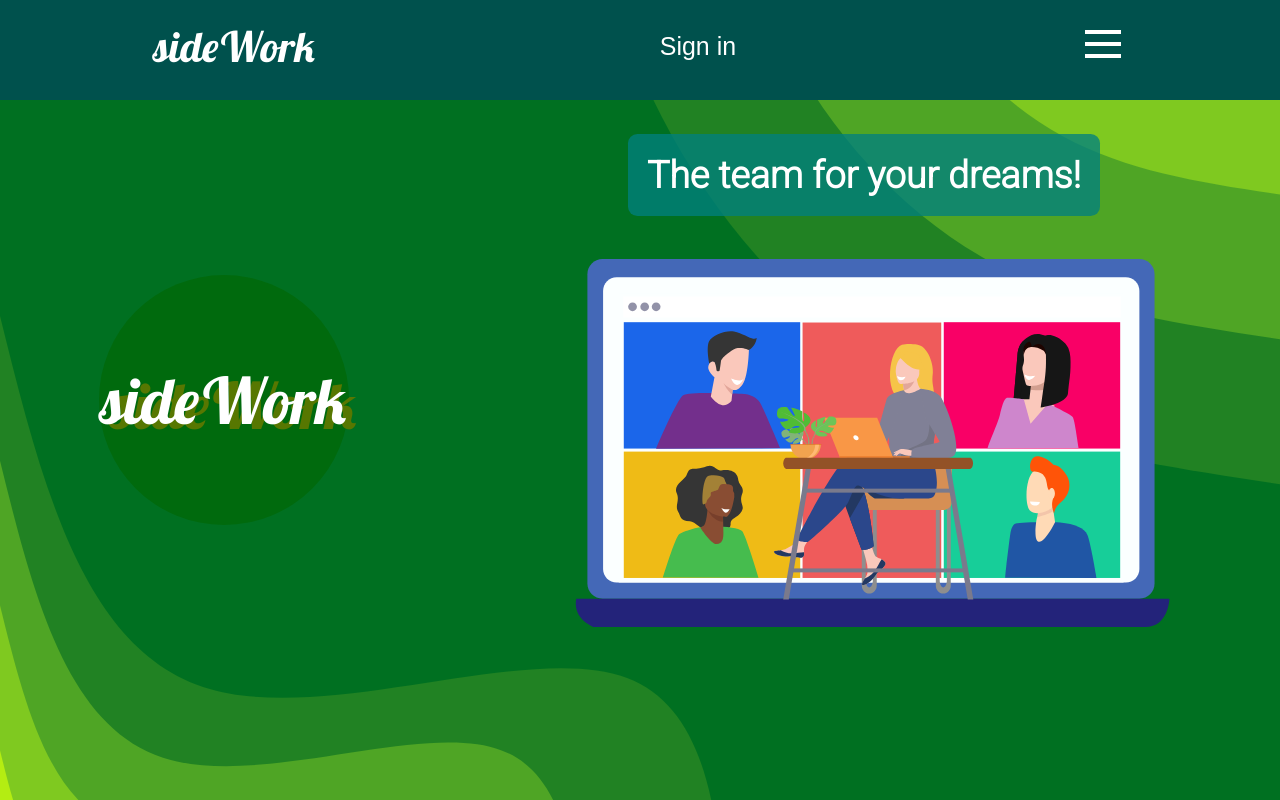
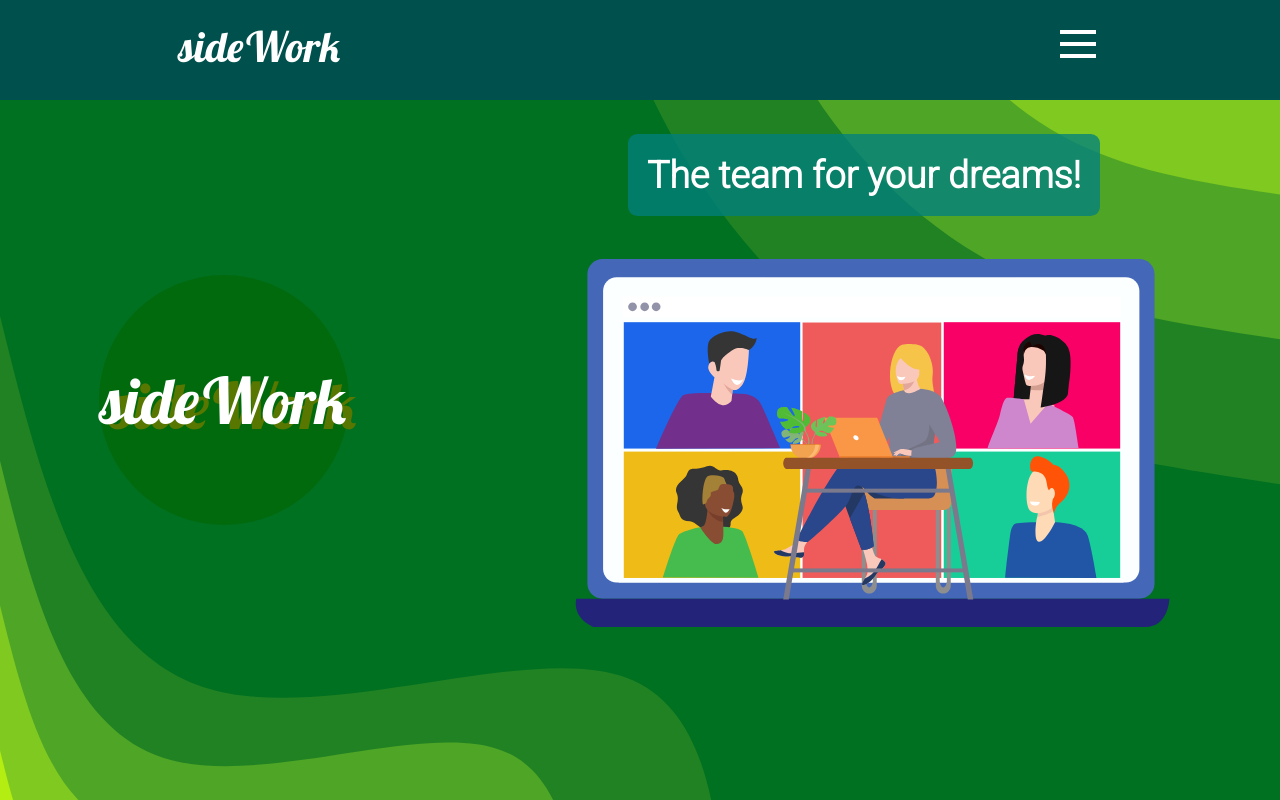
Before and after one commit to zxtm89j1/sidework, a React (Create React App) app: page / in a window 1280 px wide. Built offline with nearby package versions, Linux system fonts and the light colour scheme; no server answers.

Commit message:
Minor changes for the navbar

```diff
--- a/src/components/Navbar.js
+++ b/src/components/Navbar.js
@@ -32,8 +32,7 @@
         <div className="logo">
             <h2>sideWork</h2>
             <p>{ user?.displayName ? (<p>Hello, {user?.displayName}</p>)
-            :
-            (<p><Link to='/Signin'>Sign in</Link></p>) }</p>
+            : '' }</p>
                 <button onClick={() => {setExpandNavbar((prev) => !prev)}}>
                     <img src={menuIcon} alt='menu Icon'/>
                 </button>
```
